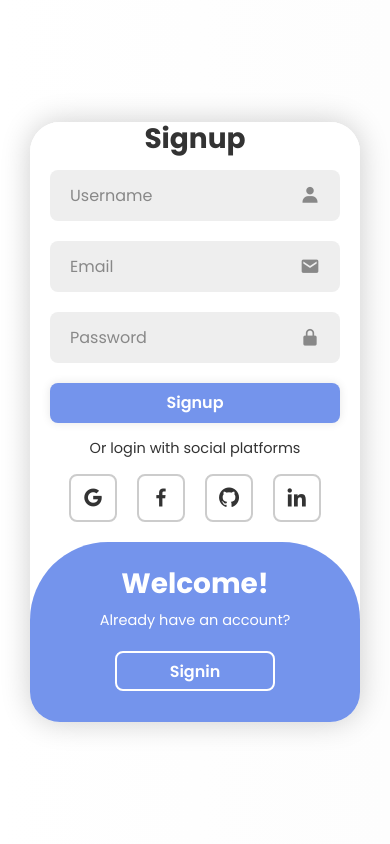
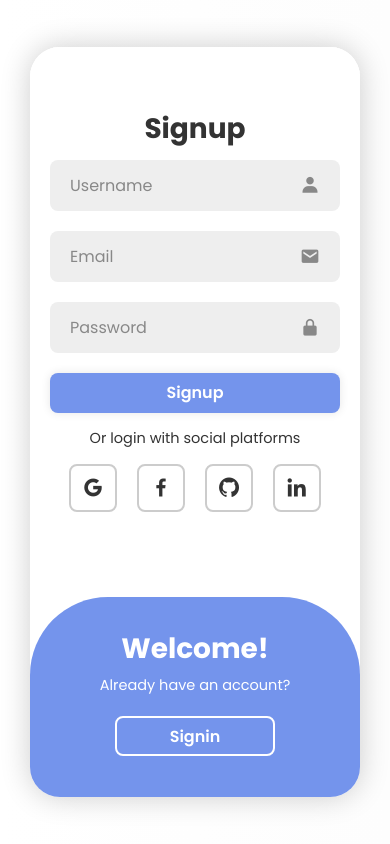
Before and after one commit to evcrownz/kitchen, a plain HTML site: page index.html in a window 390 px wide. Both pictures are taken after a click on the button "Signup". Drawn offline with nearby package versions, Linux system fonts and the light colour scheme.

Commit message:
Update index.html

```diff
--- a/index.html
+++ b/index.html
@@ -221,7 +221,7 @@ form{
     }
 
     .container{
-        height: 600px; /* Fixed height instead of viewport-based */
+        height: 750px; /* Increased height */
         width: 95%;
         max-width: 400px;
         position: relative;
@@ -230,33 +230,33 @@ form{
     .form-box {
         bottom: 0;
         width: 100%;
-        height: 420px; /* Fixed height */
+        height: 550px; /* Increased height */
         right: 0;
         padding: 30px;
-        overflow-y: auto; /* Allow scrolling if content is too tall */
+        overflow: hidden; /* No scrolling */
     }
 
     .container.active .form-box{
         right: 0;
-        bottom: 180px; /* Fixed position */
+        bottom: 200px; /* Adjusted position */
     }
 
     .toggle-box::before{
         left: 0;
-        top: -1620px; /* Adjusted for fixed heights */
+        top: -1950px; /* Adjusted for new heights */
         width: 100%;
-        height: 1800px; /* Fixed height */
+        height: 2200px; /* Increased height */
         border-radius: 20vw;
     }
 
     .container.active .toggle-box::before{
-        top: 420px; /* Fixed position */
+        top: 550px; /* Adjusted position */
         left: 0;
     }
 
     .toggle-panel{
         width: 100%;
-        height: 180px; /* Fixed height */
+        height: 200px; /* Increased height */
     }
 
     .toggle-panel.toggle-left{
@@ -266,12 +266,12 @@ form{
 
     .container.active .toggle-panel.toggle-left{
         left: 0;
-        top: -180px; /* Fixed position */
+        top: -200px; /* Adjusted position */
     }
 
     .toggle-panel.toggle-right{
         right: 0;
-        bottom: -180px; /* Fixed position */
+        bottom: -200px; /* Adjusted position */
     }
 
     .container.active .toggle-panel.toggle-right{
```
